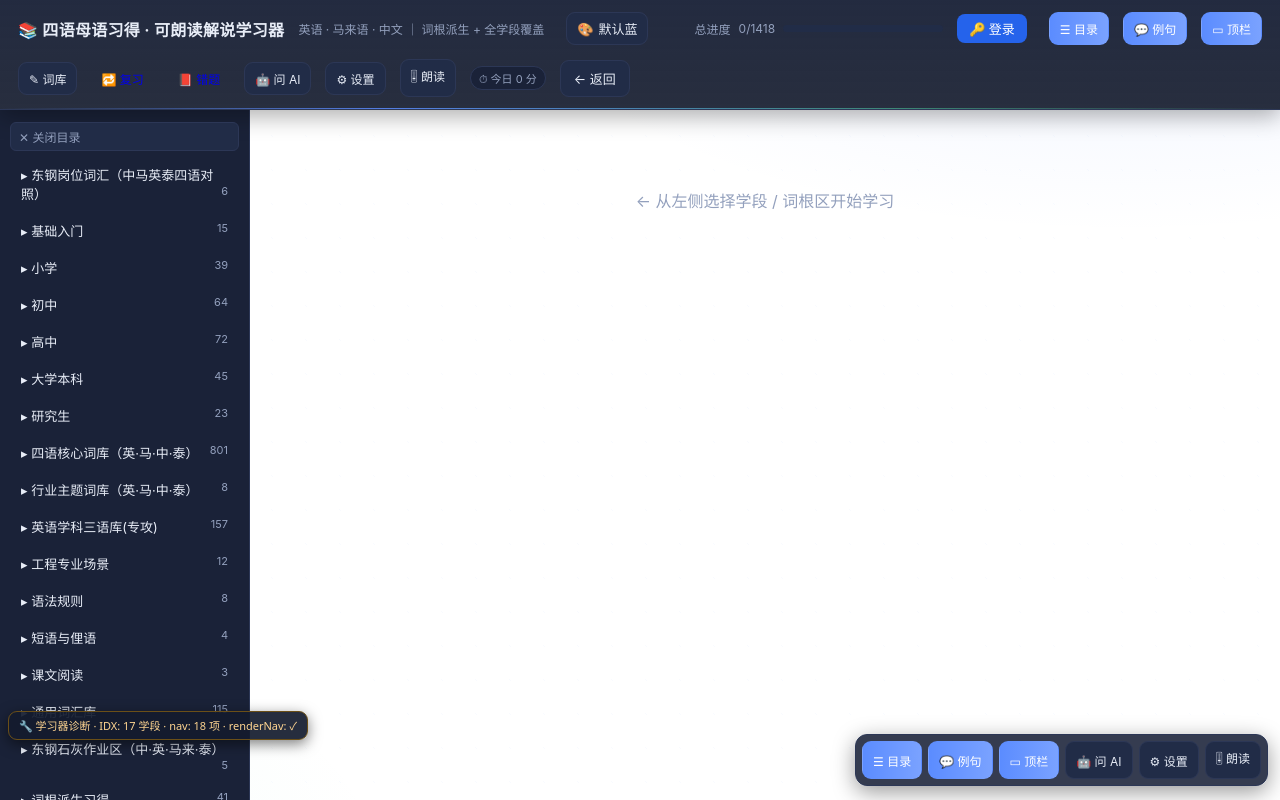
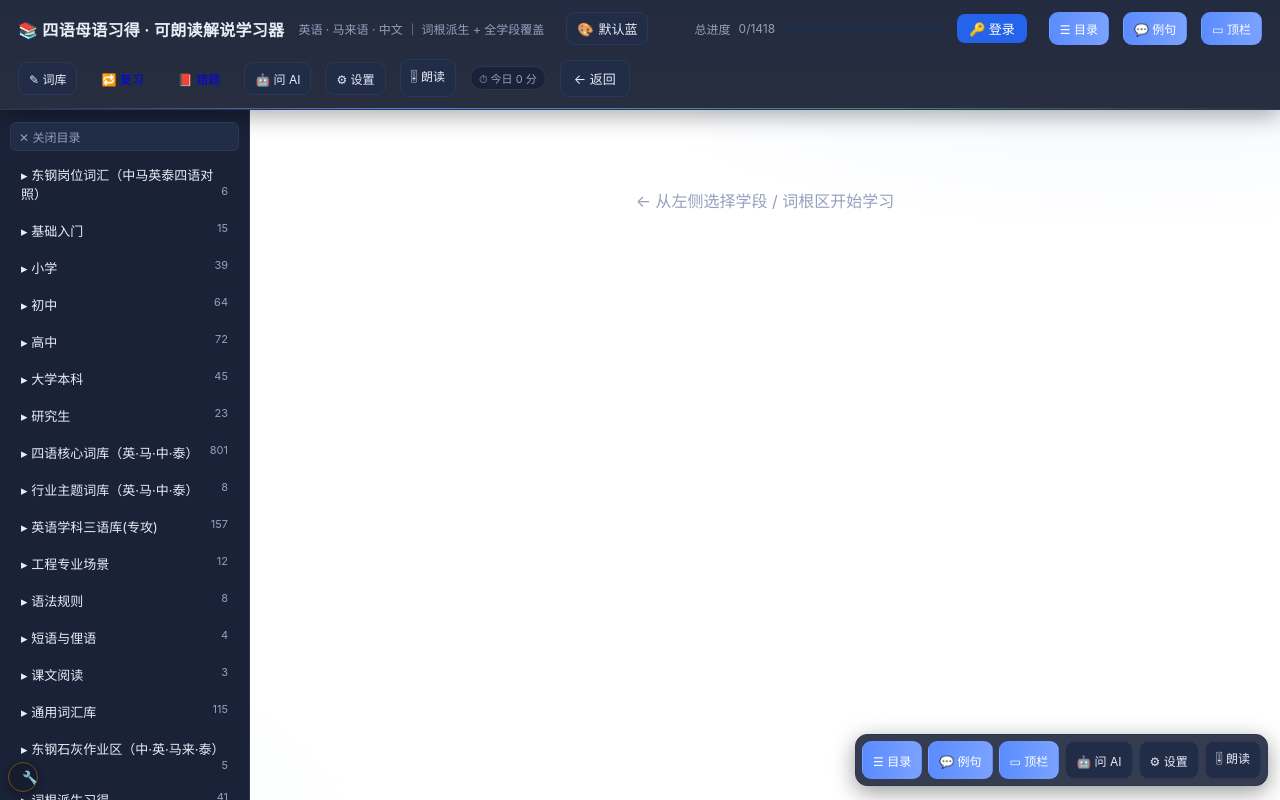
Before and after one commit to bizehua/tril-suite-server, a website: page static/三语母语习得学习器.html in a window 1280 px wide. Drawn offline with Linux system fonts and the light colour scheme; no server answers.

Commit message:
ux: 诊断条重设计为角落小按钮+可收起面板，不再遮挡屏幕（闪记/学习器）；SW v21/parts_v5

```diff
--- a/static/sw.js
+++ b/static/sw.js
@@ -1,5 +1,5 @@
 // 四语母语习得套件 Service Worker：缓存应用外壳，支持离线使用
-const CACHE_NAME = 'tril-pwa-v20';
+const CACHE_NAME = 'tril-pwa-v21';
 const ASSETS = [
   './',
   './index.html',
--- a/static/tril-core.js
+++ b/static/tril-core.js
@@ -16,7 +16,7 @@
   "use strict";
   var PARTS_TOTAL = 4;
   var PART_PREFIX = "三语母语习得核心词库.part";
-  var cacheStore = "parts_v4";
+  var cacheStore = "parts_v5";
 
   window.__TRIL_PARTS__ = window.__TRIL_PARTS__ || [];
 
--- a/static/三语母语习得学习器.html
+++ b/static/三语母语习得学习器.html
@@ -218,34 +218,44 @@ body.hide-examples .dexample{display:none}
     </div>
   </main>
 </div>
-<div id="trilDiag" style="position:fixed;left:8px;bottom:60px;z-index:9990;background:rgba(20,28,46,.92);color:#ffd591;border:1px solid #6b4f17;border-radius:9px;padding:6px 10px;font:11px/1.4 system-ui;max-width:380px;box-shadow:0 4px 14px rgba(0,0,0,.5)">诊断中…</div>
+  <div id="trilDiagWrap" style="position:fixed;left:8px;bottom:8px;z-index:9990;font:11px/1.4 system-ui;text-align:left">
+    <div id="trilDiag" style="display:none;margin-bottom:6px;max-width:230px;background:rgba(20,28,46,.94);color:#ffd591;border:1px solid #6b4f17;border-radius:9px;padding:6px 10px;box-shadow:0 4px 14px rgba(0,0,0,.5)">诊断中…</div>
+    <button id="trilDiagBtn" type="button" title="点按查看诊断 · 长按 2 秒清空缓存" style="width:30px;height:30px;line-height:1;border-radius:50%;border:1px solid #6b4f17;background:rgba(20,28,46,.8);color:#ffd591;font-size:14px;cursor:help;box-shadow:0 2px 8px rgba(0,0,0,.4)">🔧</button>
+  </div>
 <script>
 /* 实时显示加载状态，方便用户无需 DevTools 也能看到 nav 是否渲染 */
 (function(){
+  var panel = document.getElementById('trilDiag');
+  var btn = document.getElementById('trilDiagBtn');
+  var open = false;
   function tick(){
-    var d = document.getElementById('trilDiag');
-    if(!d) return;
+    if(!panel) return;
     var IDX = window.__TRIL_INDEX__;
     var nav = document.getElementById('nav');
     var navN = nav ? nav.children.length : 0;
     var renderOK = typeof window.renderNav === 'function';
     var hasData = !!(IDX && IDX.stages && IDX.stages.length);
-    var msg = '🔧 学习器诊断 · IDX: ' + (hasData ? IDX.stages.length + ' 学段' : '❌ 未加载')
+    panel.textContent = '🔧 学习器诊断 · IDX: ' + (hasData ? IDX.stages.length + ' 学段' : '❌ 未加载')
       + ' · nav: ' + navN + ' 项'
       + ' · renderNav: ' + (renderOK ? '✓' : '❌')
       + (hasData && navN === 0 ? ' ⚠ 已加载但 nav 空白 — 可能是 Service Worker 缓存' : '');
-    d.textContent = msg;
   }
+  function showPanel(){ if(panel){ panel.style.display='block'; open=true; } }
+  function hidePanel(){ if(panel){ panel.style.display='none'; open=false; } }
   setTimeout(tick, 300);
   setTimeout(tick, 1500);
   setTimeout(tick, 4000);
-  setTimeout(function(){
-    var d = document.getElementById('trilDiag');
-    if(!d) return;
-    d.style.cursor = 'help';
-    d.title = '长按 2 秒可清空 tril_ 缓存（错题本/收藏/进度/看板等）';
-    var pressTimer = null;
+  setTimeout(function(){ tick(); showPanel(); }, 8000);   // 加载完成后自动展开一次
+  setTimeout(hidePanel, 16000);                            // 16 秒后自动收起，避免遮挡
+  if(btn){
+    btn.addEventListener('click', function(){
+      if(longPressed){ longPressed=false; return; }
+      if(open){ hidePanel(); } else { tick(); showPanel(); }
+    });
+  }
+  var pressTimer = null, longPressed = false;
   function doClear(){
+    longPressed = true;
     var keys = [];
     for(var i=0;i<localStorage.length;i++){ var k=localStorage.key(i); if(/^tril_/.test(k)) keys.push(k); }
     if(!confirm('确定要清空 ' + keys.length + ' 项 tril_ 学习数据？\n包括错题本、收藏、学习进度、看板等，不可恢复。')) return;
@@ -257,13 +267,14 @@ body.hide-examples .dexample{display:none}
   }
   function start(e){ if(pressTimer) return; pressTimer = setTimeout(function(){ pressTimer = null; doClear(); }, 2000); }
   function cancel(){ if(pressTimer){ clearTimeout(pressTimer); pressTimer = null; } }
-    d.addEventListener('mousedown', start);
-    d.addEventListener('touchstart', start);
-    d.addEventListener('mouseup', cancel);
-    d.addEventListener('mouseleave', cancel);
-    d.addEventListener('touchend', cancel);
-    d.addEventListener('touchcancel', cancel);
-  }, 500);
+  if(btn){
+    btn.addEventListener('mousedown', start);
+    btn.addEventListener('touchstart', start);
+    btn.addEventListener('mouseup', cancel);
+    btn.addEventListener('mouseleave', cancel);
+    btn.addEventListener('touchend', cancel);
+    btn.addEventListener('touchcancel', cancel);
+  }
 })();
 </script>
 
```
Also changed, not shown: static/三语母语习得闪记.html (+29 -19 lines). Lines whose indentation alone changed are shown as unchanged.
